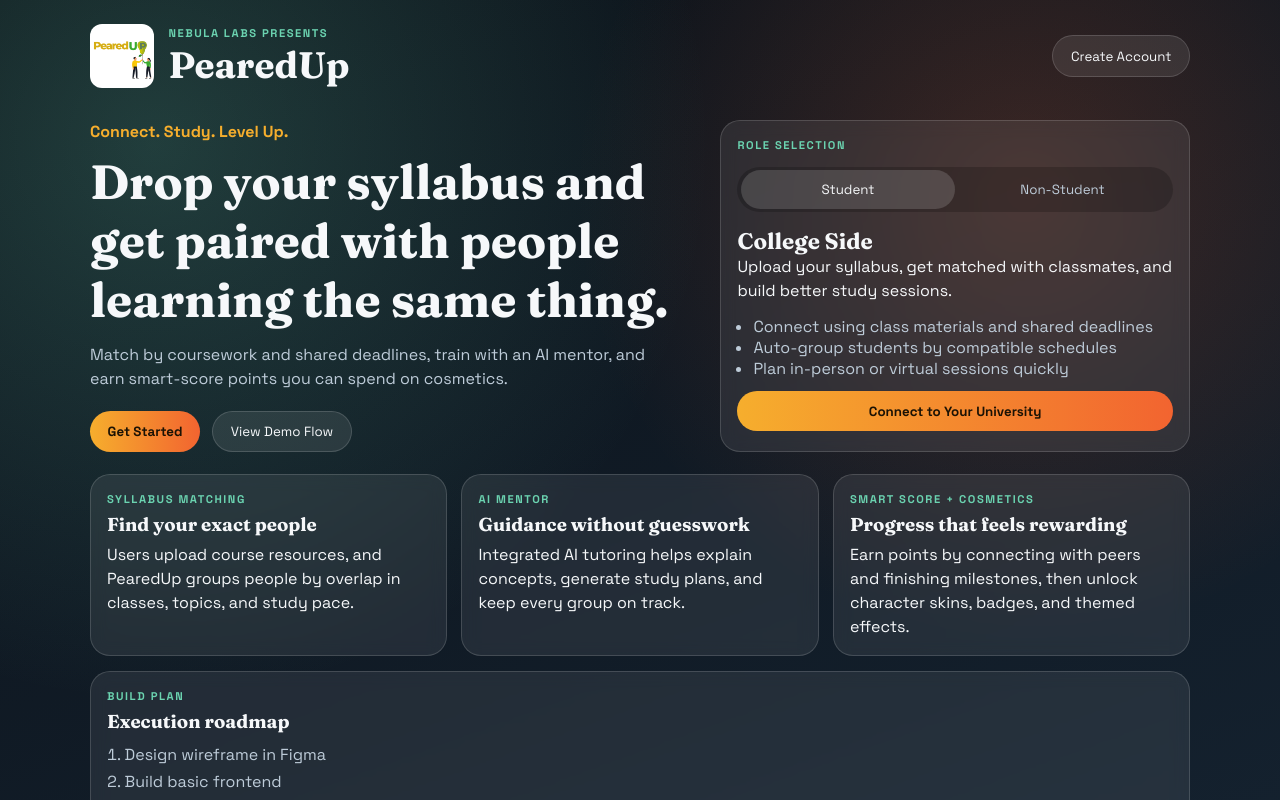
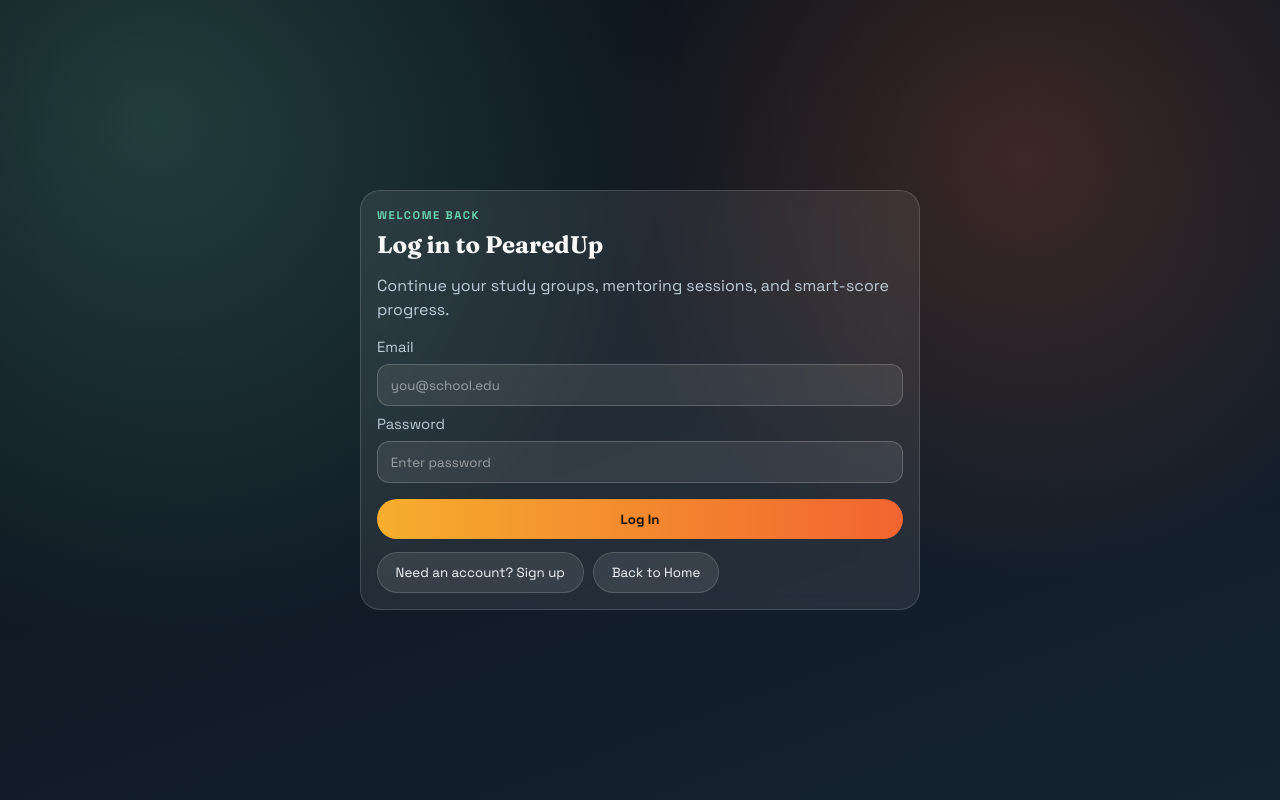
Before and after one commit to jalenabdi/PearedUP, a React (Vite) app: page / in a window 1280 px wide. Both pictures are taken after a click on the button "Get Started". Shown: the top 800 px of the page. Built offline with nearby package versions, Linux system fonts and the light colour scheme.

Commit message:
Update landing flow to use dedicated auth page

```diff
--- a/src/App.jsx
+++ b/src/App.jsx
@@ -1,33 +1,10 @@
-import { useMemo, useState } from 'react';
+import { useState } from 'react';
 import logo from '../PearedUP-logo.png';
 
-const roleContent = {
-  student: {
-    heroTitle: 'Drop your syllabus and get paired with people learning the same thing.',
-    heroBody:
-      'Match by coursework and shared deadlines, train with an AI mentor, and earn smart-score points you can spend on cosmetics.',
-    heading: 'College Side',
-    subtitle: 'Upload your syllabus, get matched with classmates, and build better study sessions.',
-    bullets: [
-      'Connect using class materials and shared deadlines',
-      'Auto-group students by compatible schedules',
-      'Plan in-person or virtual sessions quickly'
-    ],
-    cta: 'Connect to Your University'
-  },
-  learner: {
-    heroTitle: 'Choose what you want to learn and get paired with people on the same path.',
-    heroBody:
-      'Match by interests and goals, learn with AI mentoring, and earn smart-score points you can spend on cosmetics.',
-    heading: 'Non-Student Side',
-    subtitle: 'Learn any topic with personalized guidance and peers who share your interests.',
-    bullets: [
-      'Create topic tracks tailored to your goals',
-      'Join interest-based learning circles',
-      'Get AI mentor support with adaptive pacing'
-    ],
-    cta: 'Start Personalized Plan'
-  }
+const heroContent = {
+  heroTitle: 'Drop your syllabus and get paired with people learning the same thing.',
+  heroBody:
+    'Match by coursework and shared deadlines, train with an AI mentor, and earn smart-score points you can spend on cosmetics.'
 };
 
 const roadmap = [
@@ -40,8 +17,55 @@ const roadmap = [
 ];
 
 export default function App() {
-  const [role, setRole] = useState('student');
-  const active = useMemo(() => roleContent[role], [role]);
+  const [view, setView] = useState('home');
+  const [authMode, setAuthMode] = useState('login');
+
+  if (view === 'auth') {
+    return (
+      <div className="page-shell auth-shell">
+        <main className="auth-page">
+          <section className="panel auth-card">
+            <p className="eyebrow">{authMode === 'login' ? 'Welcome Back' : 'Create Account'}</p>
+            <h2>{authMode === 'login' ? 'Log in to PearedUp' : 'Create your PearedUp account'}</h2>
+            <p className="muted">
+              {authMode === 'login'
+                ? 'Continue your study groups, mentoring sessions, and smart-score progress.'
+                : 'Join your classmates and peers, find your learning matches, and start earning smart-score points.'}
+            </p>
+
+            <form className="auth-form">
+              <label htmlFor="email">Email</label>
+              <input id="email" type="email" placeholder="you@school.edu" />
+              <label htmlFor="password">Password</label>
+              <input id="password" type="password" placeholder="Enter password" />
+              {authMode === 'signup' && (
+                <>
+                  <label htmlFor="confirmPassword">Confirm Password</label>
+                  <input id="confirmPassword" type="password" placeholder="Confirm password" />
+                </>
+              )}
+              <button type="button" className="primary-btn wide">
+                {authMode === 'login' ? 'Log In' : 'Create Account'}
+              </button>
+            </form>
+
+            <div className="auth-actions">
+              <button
+                type="button"
+                className="ghost-btn"
+                onClick={() => setAuthMode(authMode === 'login' ? 'signup' : 'login')}
+              >
+                {authMode === 'login' ? 'Need an account? Sign up' : 'Have an account? Log in'}
+              </button>
+              <button type="button" className="ghost-btn" onClick={() => setView('home')}>
+                Back to Home
+              </button>
+            </div>
+          </section>
+        </main>
+      </div>
+    );
+  }
 
   return (
     <div className="page-shell">
@@ -54,46 +78,20 @@ export default function App() {
               <h1>PearedUp</h1>
             </div>
           </div>
-          <button className="ghost-btn">Create Account</button>
         </nav>
 
-        <div className="hero-grid">
+        <div className="hero-grid hero-grid-single">
           <section>
             <p className="tag">Connect. Study. Level Up.</p>
-            <h2>{active.heroTitle}</h2>
-            <p className="muted">{active.heroBody}</p>
+            <h2>{heroContent.heroTitle}</h2>
+            <p className="muted">{heroContent.heroBody}</p>
             <div className="cta-row">
-              <button className="primary-btn">Get Started</button>
+              <button className="primary-btn" onClick={() => setView('auth')}>
+                Get Started
+              </button>
               <button className="ghost-btn">View Demo Flow</button>
             </div>
           </section>
-
-          <aside className="glass-card">
-            <p className="eyebrow">Role Selection</p>
-            <div className="role-switch" role="tablist" aria-label="Choose user role">
-              <button
-                className={role === 'student' ? 'active' : ''}
-                onClick={() => setRole('student')}
-              >
-                Student
-              </button>
-              <button
-                className={role === 'learner' ? 'active' : ''}
-                onClick={() => setRole('learner')}
-              >
-                Non-Student
-              </button>
-            </div>
-
-            <h3>{active.heading}</h3>
-            <p>{active.subtitle}</p>
-            <ul>
-              {active.bullets.map((item) => (
-                <li key={item}>{item}</li>
-              ))}
-            </ul>
-            <button className="primary-btn wide">{active.cta}</button>
-          </aside>
         </div>
       </header>
 
--- a/src/styles.css
+++ b/src/styles.css
@@ -85,6 +85,10 @@ p {
   display: grid;
   gap: 1.25rem;
   grid-template-columns: 1.3fr 1fr;
+}
+
+.hero-grid-single {
+  grid-template-columns: 1fr;
 }
 
 .tag {
@@ -178,6 +182,59 @@ button {
   width: 100%;
 }
 
+.auth-shell {
+  min-height: 100vh;
+  display: grid;
+  place-items: center;
+}
+
+.auth-page {
+  width: min(560px, 100%);
+}
+
+.auth-card {
+  padding: 1.3rem;
+}
+
+.auth-card h2 {
+  margin-top: 0.4rem;
+}
+
+.auth-form {
+  margin-top: 1rem;
+  display: grid;
+  gap: 0.55rem;
+}
+
+.auth-form label {
+  color: var(--muted);
+  font-size: 0.92rem;
+}
+
+.auth-form input {
+  border: 1px solid rgba(255, 255, 255, 0.2);
+  border-radius: 12px;
+  background: rgba(255, 255, 255, 0.08);
+  color: var(--ink);
+  padding: 0.7rem 0.8rem;
+  font-family: inherit;
+}
+
+.auth-form input::placeholder {
+  color: rgba(255, 255, 255, 0.5);
+}
+
+.auth-form .primary-btn {
+  margin-top: 0.5rem;
+}
+
+.auth-actions {
+  margin-top: 0.8rem;
+  display: flex;
+  flex-wrap: wrap;
+  gap: 0.6rem;
+}
+
 .content {
   margin-top: 1.35rem;
   padding-bottom: 1rem;
```
